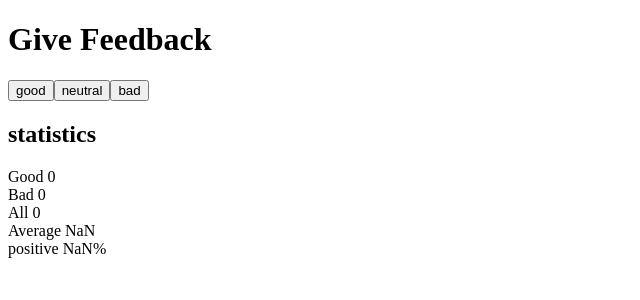
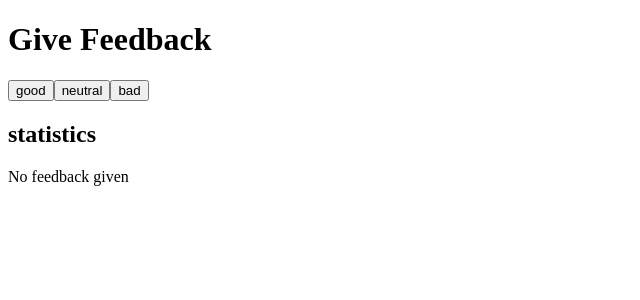
Before and after one commit to eevasii/fullstackopen-2021, a React (Create React App) app in the folder osa1/unicafe/: page / in a window 1280 px wide. Shown: the top 300 px of the page, without its empty margins (0-640 px from the left). Built offline with nearby package versions, Linux system fonts and the light colour scheme.

Commit message:
Done exercise 1.9: unicafe step4

```diff
--- a/osa1/unicafe/src/index.js
+++ b/osa1/unicafe/src/index.js
@@ -9,14 +9,22 @@ const Button = ({ handleClick, text }) => (
   </button>
 )
 const Statistics = (props) => {
+  if (props.good+props.neutral+props.bad === 0) {
     return (
       <div>
-        <div>Good {props.good}</div>
-        <div>Bad {props.bad}</div>
-        <div>All {props.good+props.neutral+props.bad}</div>
-        <div>Average {(props.good*1+props.neutral*0+props.bad*(-1)) / (props.good+props.neutral+props.bad)}</div>
-        <div>positive {(props.good / (props.good+props.neutral+props.bad)*100)}%</div>
+        No feedback given
       </div>
+    )
+  }
+
+      return (
+        <div>
+          <div>Good {props.good}</div>
+          <div>Bad {props.bad}</div>
+          <div>All {props.good+props.neutral+props.bad}</div>
+          <div>Average {(props.good*1+props.neutral*0+props.bad*(-1)) / (props.good+props.neutral+props.bad)}</div>
+          <div>positive {(props.good / (props.good+props.neutral+props.bad)*100)}%</div>
+        </div>
     )
 }
 
```
